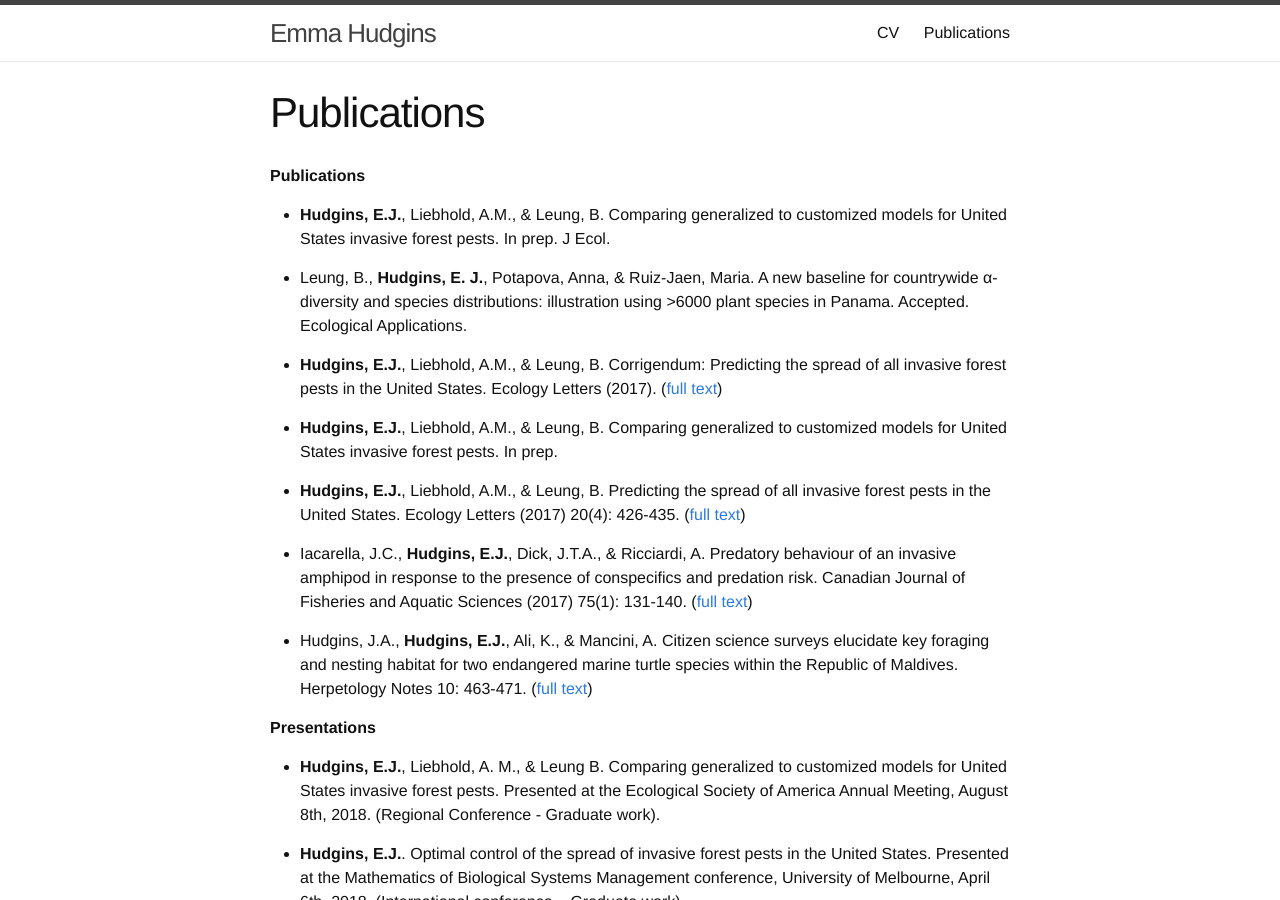
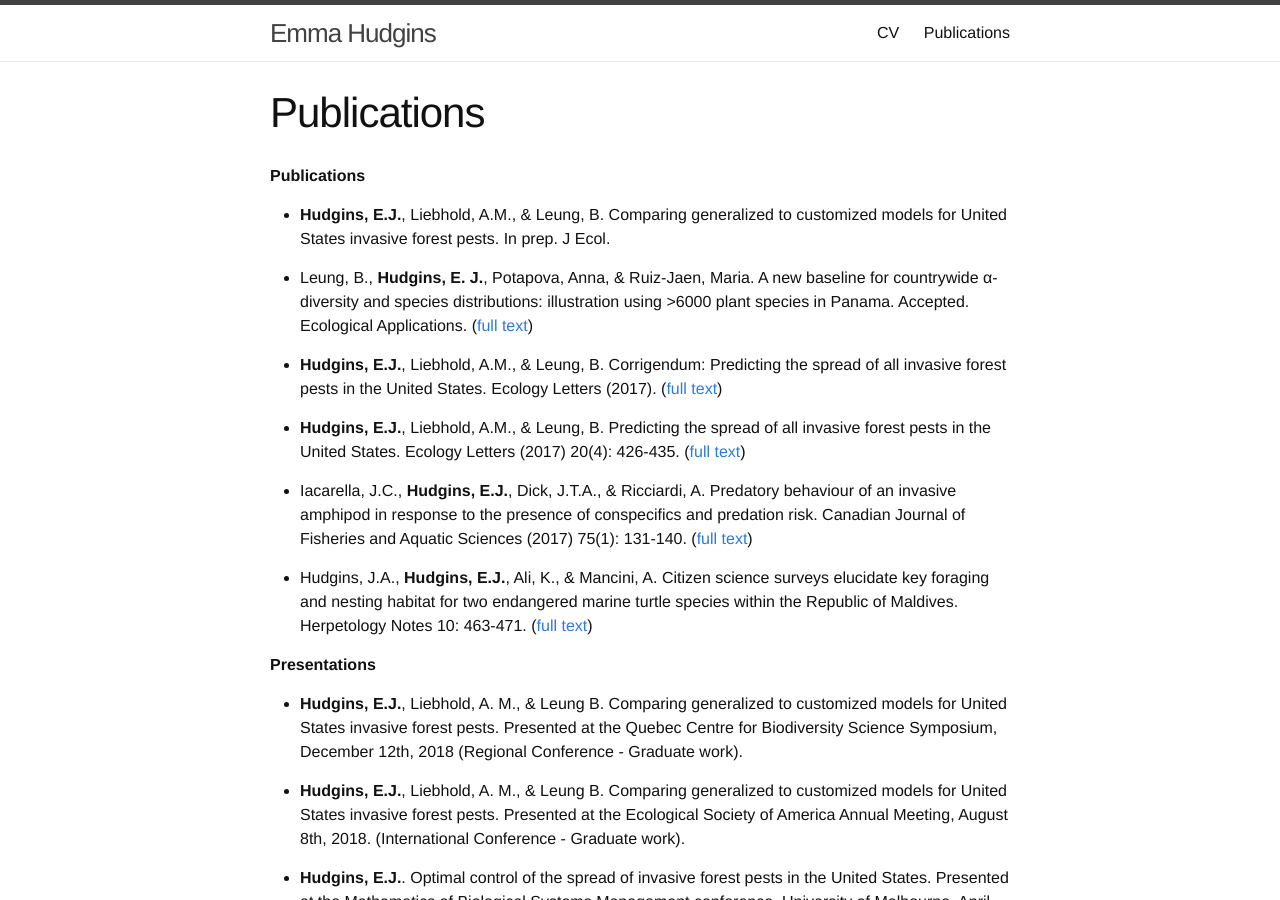
Before and after one commit to emmajhudgins/emmajhudgins.github.io, a Jekyll site: the page built from publications.md, in a window 1280 px wide and 900 px high. Built offline with Jekyll 4.4.1, drawn with Linux system fonts in a browser that asks for light colours; nearby versions of some CDN libraries; some web fonts are replaced.

Commit message:
Update publications.md

```diff
--- a/publications.md
+++ b/publications.md
@@ -12,11 +12,9 @@ order: 2
 
 * **Hudgins, E.J.**, Liebhold, A.M., & Leung, B. Comparing generalized to customized models for United States invasive forest pests. In prep. J Ecol.
 
-* Leung, B., **Hudgins, E. J.**, Potapova, Anna, & Ruiz-Jaen, Maria. A new baseline for countrywide α-diversity and species distributions: illustration using >6000 plant species in Panama. Accepted. Ecological Applications.
+* Leung, B., **Hudgins, E. J.**, Potapova, Anna, & Ruiz-Jaen, Maria. A new baseline for countrywide α-diversity and species distributions: illustration using >6000 plant species in Panama. Accepted. Ecological Applications. ([full text](https://esajournals.onlinelibrary.wiley.com/doi/10.1002/eap.1866))
 
 * **Hudgins, E.J.**, Liebhold, A.M., & Leung, B. Corrigendum: Predicting the spread of all invasive forest pests in the United States. Ecology Letters (2017). ([full text](https://onlinelibrary.wiley.com/doi/10.1111/ele.13149))
-
-* **Hudgins, E.J.**, Liebhold, A.M., & Leung, B. Comparing generalized to customized models for United States invasive forest pests. In prep.
 
 * **Hudgins, E.J.**, Liebhold, A.M., & Leung, B. Predicting the spread of all invasive forest pests in the United States. Ecology Letters (2017) 20(4): 426-435. ([full text](http://onlinelibrary.wiley.com/doi/10.1111/ele.12741/full))
 
@@ -28,7 +26,9 @@ order: 2
 
 **Presentations**
 
-* **Hudgins, E.J.**, Liebhold, A. M., & Leung B. Comparing generalized to customized models for United States invasive forest pests. Presented at the Ecological Society of America Annual Meeting, August 8th, 2018. (Regional Conference - Graduate work).
+* **Hudgins, E.J.**, Liebhold, A. M., & Leung B. Comparing generalized to customized models for United States invasive forest pests. Presented at the Quebec Centre for Biodiversity Science Symposium, December 12th, 2018 (Regional Conference - Graduate work).
+
+* **Hudgins, E.J.**, Liebhold, A. M., & Leung B. Comparing generalized to customized models for United States invasive forest pests. Presented at the Ecological Society of America Annual Meeting, August 8th, 2018. (International Conference - Graduate work).
 
 * **Hudgins, E.J.**. Optimal control of the spread of invasive forest pests in the United States. Presented at the Mathematics of Biological Systems Management conference, University of Melbourne, April 6th, 2018. (International conference – Graduate work)
 
```
